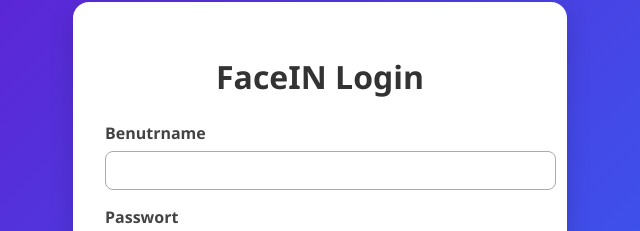
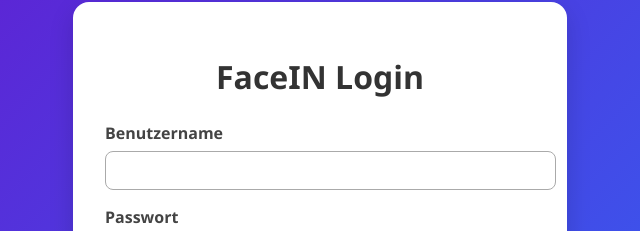
Before and after one commit to XxILUSHAxX/facein-frontend, a plain HTML site: page index.html in a window 1280 px wide. Shown: the part 130-361 px from the top of the page, 320-960 px from the left. Drawn offline with Linux system fonts and the light colour scheme.

Commit message:
Update index.html

```diff
--- a/index.html
+++ b/index.html
@@ -94,7 +94,7 @@
 
     <!-- Passwort Login -->
     <form id="password-login-form">
-      <label>Benutrname</label>
+      <label>Benutzername</label>
       <input type="text" id="username" required>
 
       <label>Passwort</label>
```
